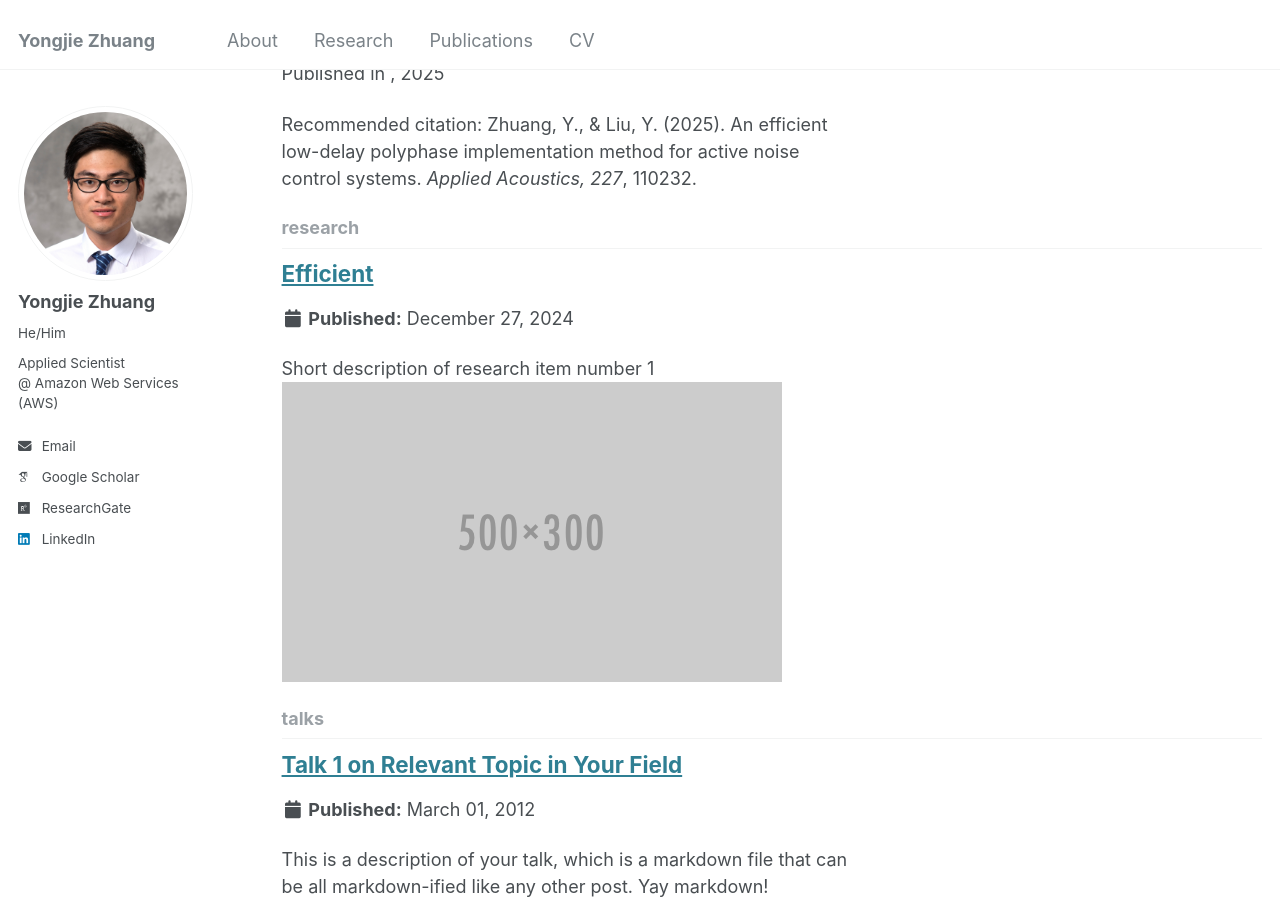
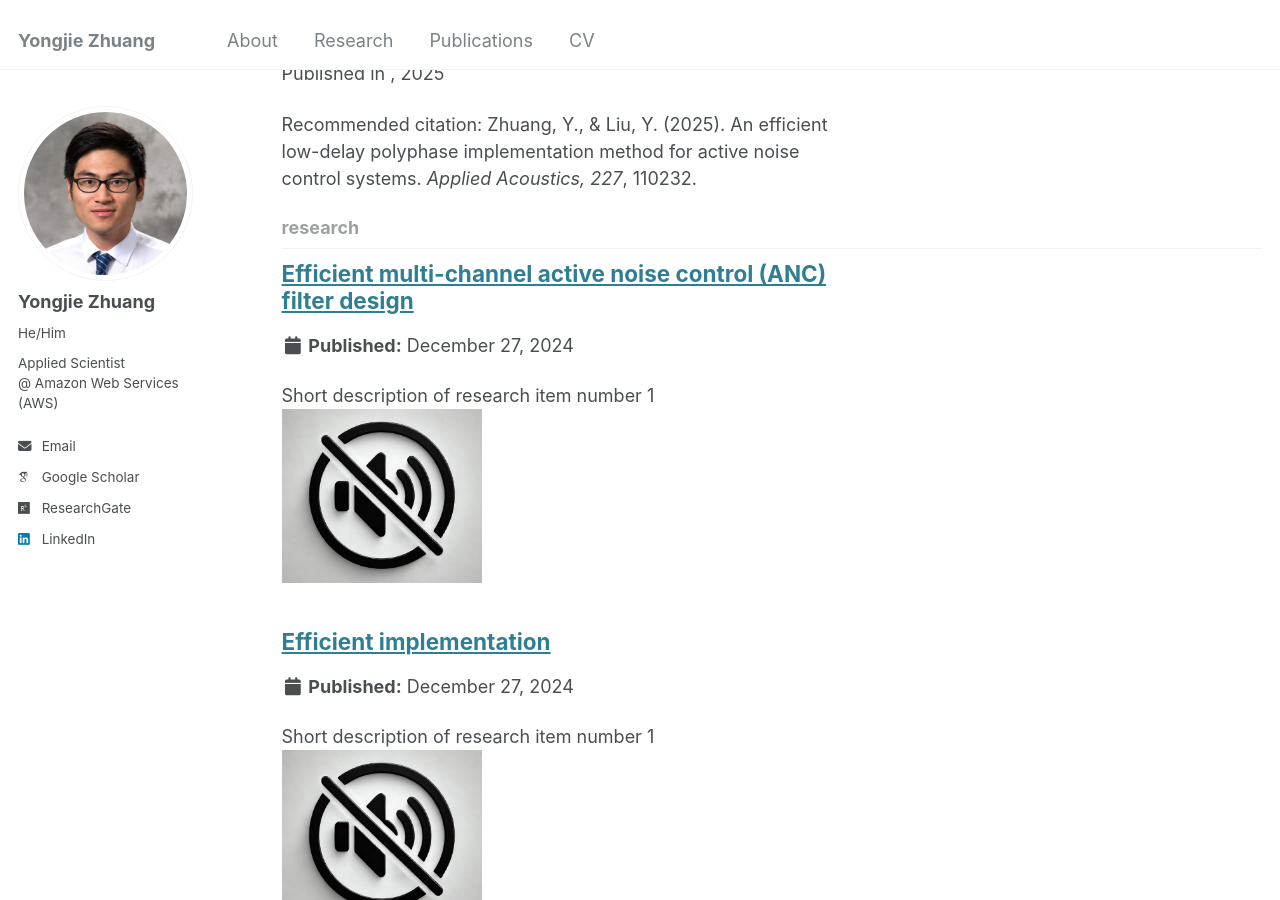
Before and after one commit to Yongjie-Zhuang/Yongjie-Zhuang.github.io, a Jekyll site: the page built from _pages/collection-archive.html, in a window 1280 px wide and 900 px high, scrolled down 7493 px. Built offline with Jekyll 4.4.1, drawn with Linux system fonts in a browser that asks for light colours; some web fonts are replaced.

Commit message:
Initial set up for research page

```diff
--- a/_pages/research.html
+++ b/_pages/research.html
@@ -8,7 +8,7 @@ Here is a list of research projects I have worked on.
 
 {% include base_path %}
 
-
-{% for post in site.research %}
+{% assign sorted_research = site.research | sort: "path" %}
+{% for post in sorted_research %}
   {% include archive-single.html %}
 {% endfor %}
--- a/_research/portfolio-1.md
+++ b/_research/1_multi_constrained_ANC.md
@@ -1,6 +1,6 @@
 ---
-title: "Efficient "
-excerpt: "Short description of research item number 1<br/><img src='/images/500x300.png'>"
+title: "Efficient multi-channel active noise control (ANC) filter design"
+excerpt: "Short description of research item number 1<br/><img src='/images/fig_ANC_cover.png' style='width: 200px; height: auto;'>"
 collection: research
 ---
 
--- /dev/null
+++ b/_research/2_efficient_implementation.md
@@ -0,0 +1,7 @@
+---
+title: "Efficient implementation"
+excerpt: "Short description of research item number 1<br/><img src='/images/fig_ANC_cover.png' style='width: 200px; height: auto;'>"
+collection: research
+---
+
+This is an item in your research. It can be have images or nice text. If you name the file .md, it will be parsed as markdown. If you name the file .html, it will be parsed as HTML.
```
Also changed, not shown: images/500x300.png (deleted), images/fig_ANC_cover.png (added).
